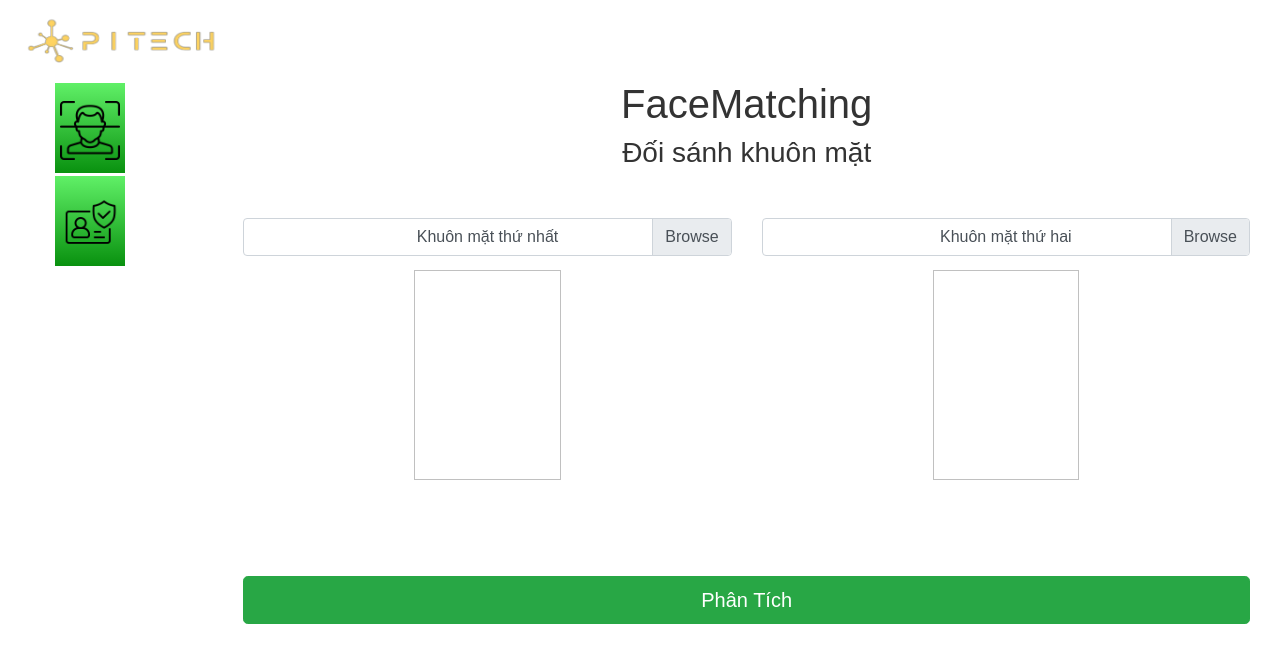
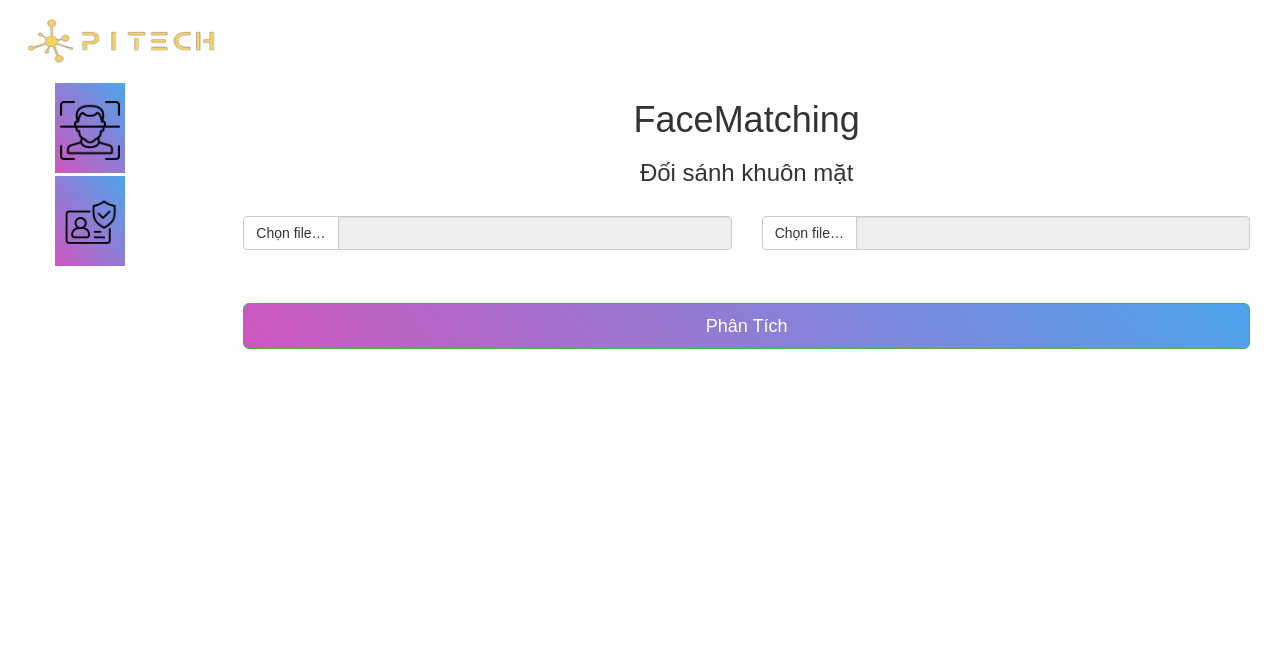
Before and after one commit to IamAnLee/DoAn-EKYC, a Flask app: page / in a window 1280 px wide. Shown: the top 663 px of the page. Run offline with Flask 2, Linux system fonts and the light colour scheme; some libraries are stand-ins or nearby versions.

Commit message:
update color

```diff
--- a/static/style.css
+++ b/static/style.css
@@ -27,6 +27,7 @@ body {}
 
 
 .btn-success {
+    background: linear-gradient(-130deg,rgb(77, 164, 235), rgb(207, 86, 191));
     margin-top: 1em;
     width: 75%;
     align-items: center;
@@ -41,20 +42,26 @@ body {}
 }
 .div{
     width: auto;
-    height: 300px;
+    /* border: 1em #fff; */
+    max-height: 300px;
+
 }
-.div > #image_upload_preview {
+#image_upload_preview {
     background-color: #ffffff;
     margin-top: 1em;
+    border: none;
     width: 30%;
-    max-height: 80%;
+    max-height: 100%;
+    /* max-height: 80%; */
+    /* border: 1px #ffffff; */
 }
 
 #image_upload_preview2 {
     background-color: #ffffff;
     margin-top: 1em;
     width: 30%;
-    max-height: 80%;
+    max-height: 100%;
+    /* max-height: 80%; */
 }
 .logo>img{
     margin-top: 15px;
@@ -126,7 +133,7 @@ nav ul li {
     cursor: pointer;
     /* box-shadow: 6px 5px; */
     /* background: rgb(96, 240, 103); */
-    background: linear-gradient(rgb(96, 240, 103), rgb(9, 145, 15));
+    background: linear-gradient(-130deg,rgb(77, 164, 235), rgb(207, 86, 191));
     text-transform: uppercase;
     transition: all .4s ease-out;
     opacity: 0,5;
@@ -134,7 +141,7 @@ nav ul li {
 
 nav ul li:after {
     position: absolute;
-    background: linear-gradient(-125deg,rgb(96, 240, 103), rgb(9, 145, 15));
+    background: linear-gradient(-130deg,rgb(77, 164, 235), rgb(207, 86, 191));
     color: rgb(10, 3, 5);
     top: 0;
     left: 70px;
--- a/templates/index.html
+++ b/templates/index.html
@@ -9,11 +9,42 @@
 
   <!-- Bootstrap CSS -->
   <link rel="stylesheet" href="https://stackpath.bootstrapcdn.com/bootstrap/4.3.1/css/bootstrap.min.css"
-    integrity="sha384-ggOyR0iXCbMQv3Xipma34MD+dH/1fQ784/j6cY/iJTQUOhcWr7x9JvoRxT2MZw1T" crossorigin="anonymous" />
+  integrity="sha384-ggOyR0iXCbMQv3Xipma34MD+dH/1fQ784/j6cY/iJTQUOhcWr7x9JvoRxT2MZw1T" crossorigin="anonymous" />
+  <link rel="stylesheet" href="https://cdn.jsdelivr.net/npm/bootstrap@3.3.7/dist/css/bootstrap.min.css" integrity="sha384-BVYiiSIFeK1dGmJRAkycuHAHRg32OmUcww7on3RYdg4Va+PmSTsz/K68vbdEjh4u" crossorigin="anonymous">
   <link rel="stylesheet" href="../static/style.css" />
   <link rel="stylesheet" href="../static/style.js" />
   <link rel="stylesheet" href="../static/app.css" />
   <link rel="stylesheet" href="../static/app.js" />
+  <style>
+     .btn-file {
+        position: relative;
+        overflow: hidden;
+    }
+    .btn-file input[type=file] {
+        position: absolute;
+        top: 0;
+        right: 0;
+        min-width: 100%;
+        min-height: 100%;
+        font-size: 100px;
+        text-align: right;
+        filter: alpha(opacity=0);
+        opacity: 0;
+        outline: none;
+        background: white;
+        cursor: inherit;
+        display: block;
+    }
+    /* .img-thumb{
+        margin: 10px 0px;
+        height: 200px;
+    }
+    .break{
+        height:30px;
+        display: block;
+    } */
+
+  </style>
 </head>
 
 <body>
@@ -50,23 +81,29 @@
             <div class="container-fluid">
               <div class="row">
                 <div class="col-6">
-                  <div class="custom-file">
-                    <input type="file" class="custom-file-input" name="original_image" id="inputFile"
-                      id="inputGroupFile02" />
-                    <label class="form-control custom-file-label" for="inputGroupFile02">Khuôn mặt thứ nhất</label>
-                  </div>
-                  <div class="div">
-                    <img id="image_upload_preview" alt="" />
+                  <div class="form-group">
+                    <div class="input-group">
+                        <span class="input-group-btn">
+                            <span class="btn btn-default btn-file">
+                                Chọn file… <input type="file" id="inputFile" name="original_image">
+                            </span>
+                        </span>
+                        <input type="text" class="form-control" readonly>
+                    </div>
+                    <div class="div"><img id='image_upload_preview'/></div>
                   </div>
                 </div>
                 <div class="col-6">
-                  <div class="custom-file">
-                    <input type="file" class="custom-file-input" name="to_compare_image" id="inputFile2"
-                      id="inputGroupFile02" />
-                    <label class="form-control custom-file-label" for="inputGroupFile02">Khuôn mặt thứ hai</label>
-                  </div>
-                  <div class="div">
-                    <img id="image_upload_preview2" alt="" />
+                  <div class="form-group">
+                    <div class="input-group">
+                        <span class="input-group-btn">
+                            <span class="btn btn-default btn-file">
+                                Chọn file… <input type="file" id="inputFile2" name="to_compare_image">
+                            </span>
+                        </span>
+                        <input type="text" class="form-control" readonly>
+                    </div>
+                    <div class="div"><img id='image_upload_preview2'/></div>
                   </div>
                 </div>
               </div>
@@ -94,6 +131,7 @@
     integrity="sha384-JjSmVgyd0p3pXB1rRibZUAYoIIy6OrQ6VrjIEaFf/nJGzIxFDsf4x0xIM+B07jRM"
     crossorigin="anonymous"></script>
   <script src="https://stackpath.bootstrapcdn.com/bootstrap/4.3.1/js/bootstrap.min.js"></script>
+  <script src="https://cdn.jsdelivr.net/npm/bootstrap@3.3.7/dist/js/bootstrap.min.js" integrity="sha384-Tc5IQib027qvyjSMfHjOMaLkfuWVxZxUPnCJA7l2mCWNIpG9mGCD8wGNIcPD7Txa" crossorigin="anonymous"></script>
   <script>
     function showOriginalImage(input) {
       if (input.files && input.files[0]) {
--- a/templates/stp3.html
+++ b/templates/stp3.html
@@ -70,7 +70,7 @@
                                     <br />
                                     <br />
                                     <a href="{{url_for('stp1') }}" type="button"
-                                        class="btn btn-outline-success">Finish</a>
+                                        class="btn btn-outline-success">Hoàn tất</a>
                                     <!-- <button type="button" class="next action-button">Finish </button>   -->
                                 </fieldset>
                             </div>
```
